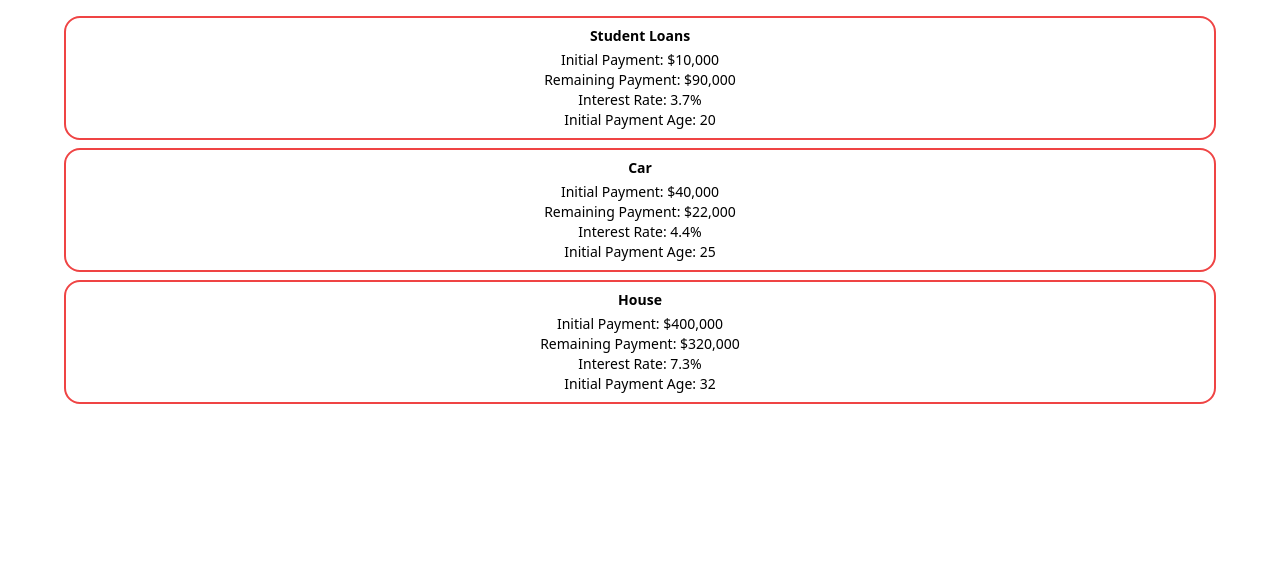
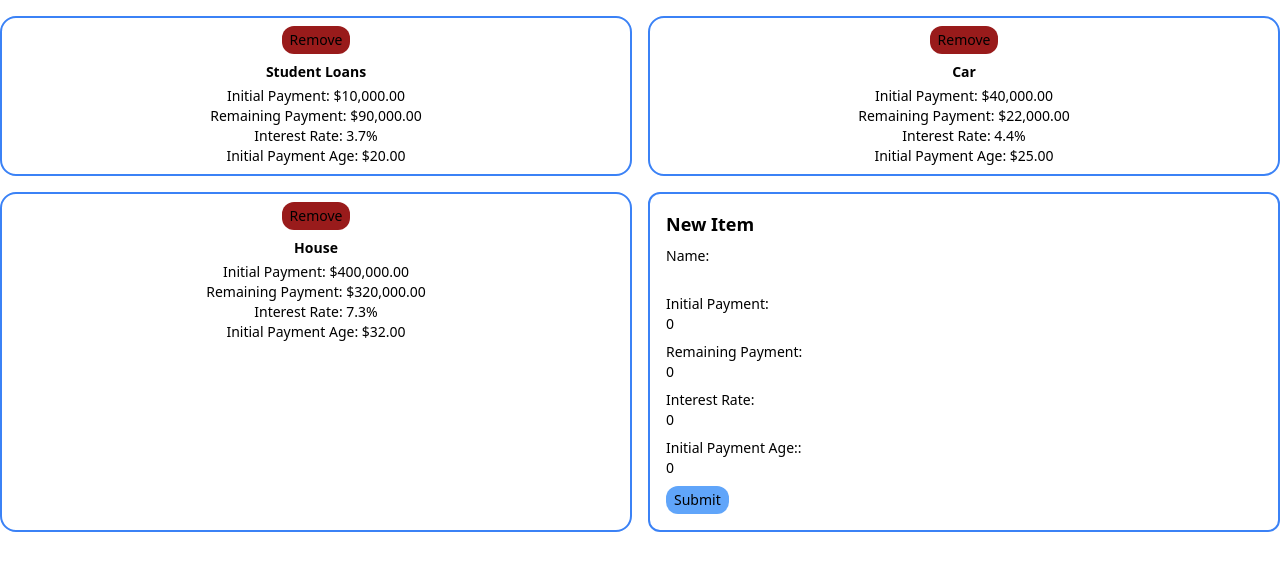
Before and after one commit to sunnyguan/hackutd-f22, a Next.js app in the folder frontend/: page /MiscItems in a window 1280 px wide. Shown: the top 570 px of the page. Built offline with nearby package versions, Linux system fonts and the light colour scheme.

Commit message:
add real expenses

```diff
--- a/frontend/pages/Defaults.js
+++ b/frontend/pages/Defaults.js
@@ -1,4 +1,9 @@
 export const DEFAULTS = {
+  expenses: [
+    [20, 10000, 90000, 0.037],
+    [25, 8000, 22000, 0.044],
+    [32, 80000, 320000, 0.073],
+  ],
   salary: [
     [
       {
--- a/frontend/pages/InvestmentChart.js
+++ b/frontend/pages/InvestmentChart.js
@@ -4,7 +4,7 @@ import "chartjs-plugin-dragdata";
 import Slider from "rc-slider";
 import "rc-slider/assets/index.css";
 import data from "../years.js";
-import { DEFAULTS, POINT_PROPS } from "./Defaults";
+import { DEFAULTS, getOrDefault, POINT_PROPS } from "./Defaults";
 import { aggregate_info, getChartData } from "../utils/calculations_utils";
 
 import { Chart as Chartt } from "chart.js";
@@ -36,10 +36,27 @@ export default function InvestmentChart({ bump }) {
     dragData: false,
   };
 
+  function getExpenses() {
+    let exp = getOrDefault("expenses");
+    console.log(exp);
+    let res = [];
+    for (const ex of exp) {
+      res.push([
+        parseInt(ex.age),
+        parseInt(ex.initial),
+        parseInt(ex.remaining),
+        parseInt(ex.interest),
+      ]);
+    }
+    console.log(res);
+    return res;
+  }
+
   function loadNetWorth() {
     let info = {
       time_series: aggregate_info(),
       start_year: parseInt(startYear),
+      expenses: getExpenses(),
       num_sims: 1000,
     };
 
--- a/frontend/pages/MiscItems.js
+++ b/frontend/pages/MiscItems.js
@@ -1,44 +1,172 @@
-function Item({ name, down, loan, rate, age }) {
+import { useEffect, useState } from "react";
+
+const formatter = new Intl.NumberFormat("en-US", {
+  style: "currency",
+  currency: "USD",
+});
+
+function Item({ name, down, loan, rate, age, index, remove }) {
   return (
     <div
       className={
-        "text-sm text-center border-2 border-red-500 rounded-2xl w-full py-2"
+        "text-sm text-center border-2 border-blue-500 rounded-2xl w-full py-2"
       }
     >
+      <button
+        className={"px-2 py-1 bg-red-800 rounded-xl mb-2"}
+        onClick={(e) => {
+          remove(index);
+        }}
+      >
+        Remove
+      </button>
       <div className={"font-bold mb-1"}>{name}</div>
-      <div>Initial Payment: {down}</div>
-      <div>Remaining Payment: {loan}</div>
-      <div>Interest Rate: {rate}</div>
-      <div>Initial Payment Age: {age}</div>
+      <div>Initial Payment: {formatter.format(down)}</div>
+      <div>Remaining Payment: {formatter.format(loan)}</div>
+      <div>Interest Rate: {Math.round(rate * 10000) / 100 + "%"}</div>
+      <div>Initial Payment Age: {formatter.format(age)}</div>
     </div>
   );
 }
 
-export default function MiscItems() {
+function Input({ value, setValue, prompt, numbersOnly = true }) {
+  const re = /^[0-9\\.\b]+$/;
   return (
-    <div className={"flex flex-col"}>
-      <div className={"w-full mt-4 space-y-2 px-16"}>
+    <div className={"my-2"}>
+      <div className={""}>{prompt}:</div>
+      <input
+        value={value}
+        className={"text-black"}
+        onChange={(e) => {
+          if (numbersOnly) {
+            if (e.target.value === "" || re.test(e.target.value)) {
+              setValue(e.target.value);
+            }
+          } else {
+            setValue(e.target.value);
+          }
+        }}
+      />
+    </div>
+  );
+}
+
+export default function MiscItems({ update }) {
+  const [items, setItems] = useState([]);
+
+  const [name, setName] = useState("");
+  const [initial, setInitial] = useState(0);
+  const [remaining, setRemaining] = useState(0);
+  const [interest, setInterest] = useState(0);
+  const [age, setAge] = useState(0);
+
+  useEffect(() => {
+    let info = localStorage.getItem("expenses");
+    if (info) {
+      setItems(JSON.parse(info));
+    }
+  }, []);
+
+  function addItem() {
+    let newItems = [
+      ...items,
+      {
+        initial: initial,
+        remaining: remaining,
+        interest: interest,
+        age: age,
+        name: name,
+      },
+    ];
+    save(newItems);
+    setName("");
+    setInitial(0);
+    setRemaining(0);
+    setInterest(0);
+    setAge(0);
+  }
+
+  function save(newItems) {
+    setItems(newItems);
+    localStorage.setItem("expenses", JSON.stringify(newItems));
+    update();
+  }
+
+  return (
+    <div className={"flex flex-col mt-4"}>
+      <div className={"grid grid-cols-2 gap-4"}>
         <Item
           name={"Student Loans"}
-          down={"$10,000"}
-          loan={"$90,000"}
-          rate={"3.7%"}
+          down={"10000"}
+          loan={"90000"}
+          rate={"0.037"}
           age={20}
         />
         <Item
           name={"Car"}
-          down={"$40,000"}
-          loan={"$22,000"}
-          rate={"4.4%"}
+          down={"40000"}
+          loan={"22000"}
+          rate={"0.044"}
           age={25}
         />
         <Item
           name={"House"}
-          down={"$400,000"}
-          loan={"$320,000"}
-          rate={"7.3%"}
+          down={"400000"}
+          loan={"320000"}
+          rate={"0.073"}
           age={32}
         />
+        {items.map((item, index) => (
+          <Item
+            key={item.remaining}
+            name={item.name}
+            down={item.initial}
+            loan={item.remaining}
+            rate={item.interest}
+            age={item.age}
+            index={index}
+            remove={(idx) => {
+              save(items.filter((_, index) => index !== idx));
+            }}
+          />
+        ))}
+        <div className={"text-sm border-2 border-blue-500 rounded-xl p-4"}>
+          <div className={"text-lg font-bold mb-2"}>New Item</div>
+          <div className={""}>
+            <Input
+              value={name}
+              setValue={setName}
+              prompt={"Name"}
+              numbersOnly={false}
+            />
+            <Input
+              value={initial}
+              setValue={setInitial}
+              prompt={"Initial Payment"}
+            />
+            <Input
+              value={remaining}
+              setValue={setRemaining}
+              prompt={"Remaining Payment"}
+            />
+            <Input
+              value={interest}
+              setValue={setInterest}
+              prompt={"Interest Rate"}
+            />
+            <Input
+              value={age}
+              setValue={setAge}
+              prompt={"Initial Payment Age:"}
+            />
+            <button
+              className={"px-2 py-1 bg-blue-400 rounded-xl"}
+              onClick={addItem}
+            >
+              Submit
+            </button>
+          </div>
+        </div>
       </div>
     </div>
   );
--- a/frontend/pages/index.js
+++ b/frontend/pages/index.js
@@ -3,6 +3,7 @@ import Dashboard from "./Dashboard";
 import LandingPage from "./LandingPage";
 import { getCharts } from "./ChartSelector";
 import Calculator from "./Calculator";
+import MiscItems from "./MiscItems";
 
 export const headers = [
   ["Dashboard", "#0aadff"],
@@ -22,6 +23,8 @@ function Switch({ tab }) {
     return <Dashboard />;
   } else if (tab === "Budget") {
     return options[tab];
+  } else if (tab === "Expenses") {
+    return <MiscItems />;
   } else if (tab === "Calculator") {
     return <Calculator />;
   }
@@ -76,6 +79,7 @@ export default function Home() {
             <TabItem name={"Portfolio"} />
             <TabItem name={"Salary"} />
             <TabItem name={"Budget"} />
+            <TabItem name={"Expenses"} />
             <TabItem name={"Calculator"} />
           </div>
           <div className={"mx-9 flex-1 flex flex-col"}>
```
Also changed, not shown: 1 other file (tests, documents, lock files or other folders).
